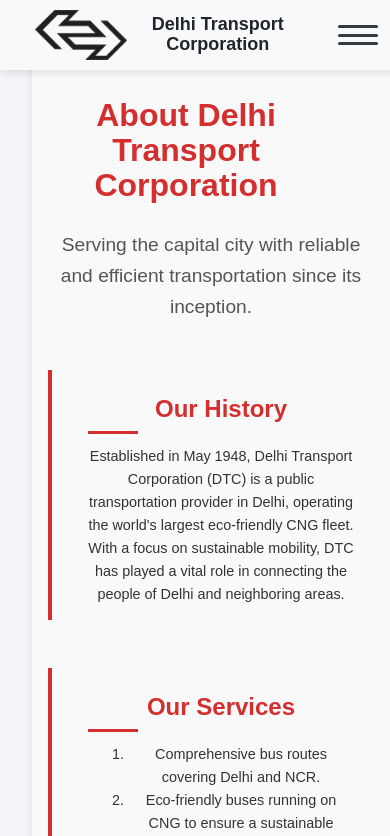
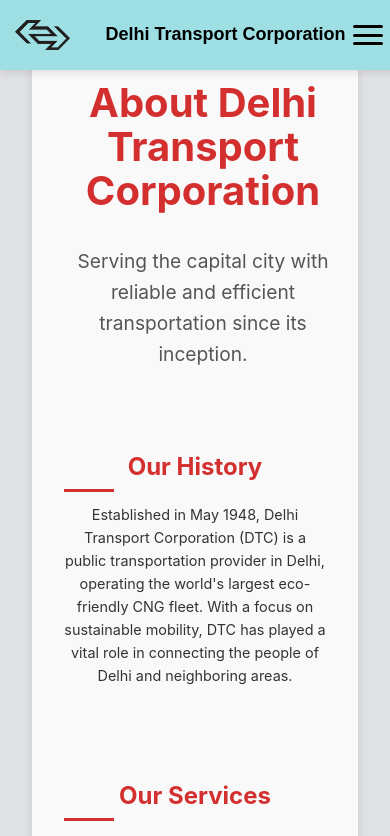
Before and after one commit to karthipannerselvam/user-route_rationalization, a Vue app in the folder user_page/: page /aboutus in a window 390 px wide. Shown: the top 836 px of the page. Built offline with nearby package versions, Linux system fonts and the light colour scheme.

Commit message:
created a aboutus

```diff
--- a/user_page/src/components/topbar.vue
+++ b/user_page/src/components/topbar.vue
@@ -5,9 +5,9 @@
       <h1 class="topbar-title">Delhi Transport Corporation</h1>
     </div>
     <div class="hamburger" @click="toggleMenu">
-      <div class="line"></div>
-      <div class="line"></div>
-      <div class="line"></div>
+      <span class="hamburger-line"></span>
+      <span class="hamburger-line"></span>
+      <span class="hamburger-line"></span>
     </div>
     <div :class="['menu-container', { show: isMenuOpen }]">
       <a
@@ -30,13 +30,10 @@
     return {
       isMenuOpen: false,
       menuItems: [
-        {text: "HOME",route:"/"},
+        { text: "HOME", route: "/" },
         { text: "ABOUT US", route: "/aboutus" },
-        // { text: "FARE LIST", route: "/fare-list" },
-        // { text: "CONCESSION FARES", route: "/concession-fares" },
         { text: "SEARCH", route: "/routes" },
         { text: "CONTACT US", route: "/contact-us" },
-        // { text: "OTHERS", route: "/others" },
       ],
     };
   },
@@ -48,9 +45,6 @@
 };
 </script>
 
-
-
-
 <style scoped>
 /* General Topbar Styling */
 .topbar {
@@ -59,7 +53,7 @@
   left: 0;
   width: 100%;
   height: 70px;
-    background-color: #f8f9fa;
+  background-color: #9edfe3; /* Complementary green shade */
   display: flex;
   align-items: center;
   justify-content: space-between;
@@ -72,20 +66,20 @@
 .logo-container {
   display: flex;
   align-items: center;
-    gap: 15px;
+  gap: 35px;
 }
 
 .topbar-logo {
-    height: 50px;
-    width: auto;
+  height: 30px;
+  width: 40;
 }
 
 .topbar-title {
   font-size: 20px;
   font-weight: bold;
-    color: #212529;
+  color: black;
   margin: 0;
-    margin-right:5px;
+  margin-right: 5px;
 }
 
 .menu-container {
@@ -98,15 +92,16 @@
   text-decoration: none;
   font-size: 14px;
   font-weight: bold;
-    color: #343a40;
+  color: black;
+  border-bottom: #155724;
   padding: 5px 10px;
   border-radius: 5px;
   transition: all 0.3s ease;
 }
 
 .menu-link:hover {
-    background-color: #5664c4;
-    color: #ffffff;
+  background-color: #fff;
+  color: black;
 }
 
 /* Hamburger Icon Styling */
@@ -117,12 +112,12 @@
   width: 30px;
   height: 20px;
   cursor: pointer;
-    margin-right: 17px;
+  margin-right: 22px;
 }
 
-  .hamburger .line {
+.hamburger-line {
   height: 3px;
-    background-color: #343a40;
+  background-color: black;
   border-radius: 2px;
 }
 
@@ -135,13 +130,14 @@
 .menu-container.show {
   display: flex;
   flex-direction: column;
-    background-color: #f8f9fa;
+  background-color: #fff;
   position: absolute;
   top: 70px;
   left: 0;
   width: 100%;
   box-shadow: 0 4px 8px rgba(99, 99, 99, 0.2);
   gap: 10px;
+  margin-top: 2px;
   padding: 20px;
 }
 
--- a/user_page/src/views/aboutus.vue
+++ b/user_page/src/views/aboutus.vue
@@ -156,11 +156,42 @@
 
 @media (max-width: 768px) {
 .about-us {
+  display: flex;
+  flex-direction: column;
+  justify-content: flex-start; /* Stack content from the top */
+  align-items: center;
+  height: auto; /* Allow the height to adjust based on content */
   padding: 1rem;
+  margin: 0 auto;
+  width: 100%; /* Ensure the container spans full width */
+  box-sizing: border-box; /* Include padding in width calculation */
 }
 
-    .header h1 {
-      font-size: 2rem;
+.header {
+  margin-bottom: 1.5rem; /* Add space between header and content */
+  width: 100%; /* Header spans full width */
+  text-align: center; /* Center text */
+  padding-left: 1rem;
+}
+
+.content {
+  display: flex;
+  flex-direction: column;
+  align-items: center;
+  text-align: center; /* Center the text inside sections */
+  gap: 1.5rem; /* Add spacing between sections */
+  width: 100%; /* Ensure the content doesn't overflow */
+  box-sizing: border-box; /* Include padding in width calculation */
+}
+
+.history, .services, .mission, .contact {
+  padding: 1rem;
+  width: 100%; /* Sections span full width inside container */
+  box-sizing: border-box;
+}
+
+.history::before, .services::before, .mission::before, .contact::before {
+  display: none; /* Remove visual indicators for cleaner mobile layout */
 }
 
 h2 {
@@ -171,4 +202,6 @@
   font-size: 0.9rem;
 }
 }
+
+
 </style>
--- a/user_page/src/views/routes.vue
+++ b/user_page/src/views/routes.vue
@@ -1,17 +1,18 @@
-<template>
+x<template>
   <div>
     <topbar />
+    <div class="container">
       <h1>Bus Stops Finder</h1>
 
       <!-- Input for Route ID -->
-    <div>
+      <div class="input-box">
         <label for="routeId">Enter Route ID:</label>
         <input type="number" v-model="routeId" id="routeId" placeholder="Enter route ID" />
         <button @click="fetchStops">Get Stops</button>
       </div>
 
       <!-- Loading Indicator -->
-    <div v-if="loading">Loading...</div>
+      <div v-if="loading" class="loading">Loading...</div>
 
       <!-- Error Message -->
       <div v-if="error" class="error">{{ error }}</div>
@@ -32,8 +33,7 @@
             </div>
           </div>
         </div>
-
-
+      </div>
     </div>
   </div>
 </template>
@@ -46,9 +46,7 @@
 
 export default {
   components: {
-
     topbar
-
   },
   data() {
     return {
@@ -140,105 +138,48 @@
 };
 </script>
 
-<style>
-.stops-line {
-  display: flex;
-  flex-direction: column;
-  align-items: flex-start;
-  margin: 20px auto;
-  padding: 0 15px;
-  max-width: 600px;
-  background-color: #fff;
-  border: 1px solid #ddd;
-  border-radius: 8px;
-  box-shadow: 0 2px 4px rgba(0, 0, 0, 0.1);
-}
-
-.stop-item {
-  display: flex;
-  align-items: center;
-  position: relative;
-  padding: 20px 0;
-  margin-left: 20px;
-}
-
-.line-connector {
-  position: absolute;
-  left: -20px;
-  top: 0;
-  bottom: 0;
-  width: 0px; /* Very thin line */
-  background-color: #007BFF;
-  z-index: 1;
-  padding: 1px;
-}
-
-.dot {
-  position: absolute;
-  left: -6px;
-  top: 50%;
-  transform: translateY(-50%);
-  width: 0px;
-  height: 2px;
-  background-color: #fff;
-  border: 3px solid #007BFF;
-  border-radius: 50%;
-  z-index: 2;
-  padding: 5px;
-}
-
-.stop-info {
-  padding-left: 20px;
-  display: flex;
-  flex-direction: column;
-}
-
-.stop-name {
-  font-size: 16px;
-  font-weight: bold;
-  color: #333;
-}
-
-.stop-id {
-  font-size: 12px;
-  color: #555;
-}
-
+<style scoped>
 body {
   font-family: 'Arial', sans-serif;
-  background-color: #f4f4f9;
   margin: 0;
   padding: 0;
   color: #333;
+  background-color: #E0F7FA; /* Light cyan background color */
+}
+
+.container {
+  max-width: 1200px;
+  margin: 0 auto;
+  padding: 20px;
+  margin-top: 70px;
+  border-radius: 5px;
+  background-color: #9edfe3; /* Light cyan background color */
 }
 
 h1 {
-  font-size: 2em; /* Adjust size as needed */
-  margin-top: 50px; /* Space below the heading */
-  margin-right: 50px;
+  font-size: 2.5em;
+  margin-top: 20px;
+  text-align: center;
+  color: black; /* Complementary green shade */
 }
 
 h2 {
-  font-size: 1.5em; /* Adjust size as needed */
-  margin-bottom: 15px; /* Space below the heading */
+  font-size: 1.8em;
+  margin-bottom: 15px;
+  text-align: center;
+  color: black;
 }
 
-h3 {
-  font-size: 1.2em; /* Adjust size as needed */
-  margin-bottom: 10px; /* Space below the heading */
-}
- h1,h2, h3 {
-  color: #333;
+.input-box {
+  background-color: #ffffff;
+  padding: 20px;
+  border-radius: 8px;
+  box-shadow: 0 4px 8px rgba(0, 0, 0, 0.1);
+  max-width: 400px;
+  margin: 20px auto;
   text-align: center;
 }
 
-/* Container */
-div {
-  margin: 0 auto;
-  padding: 0 20px;
-}
-
-/* Input and Button Styles */
 label {
   font-weight: bold;
   display: block;
@@ -248,13 +189,13 @@
 
 input[type="number"] {
   width: 100%;
-  max-width: 400px;
   padding: 10px;
   border: 2px solid #ccc;
   border-radius: 8px;
   font-size: 16px;
   transition: border-color 0.3s ease;
   outline: none;
+  max-width: 300px ;
   box-shadow: inset 0 1px 3px rgba(0, 0, 0, 0.1);
 }
 
@@ -280,7 +221,6 @@
   transform: translateY(-2px);
 }
 
-/* Loading Indicator */
 .loading {
   text-align: center;
   font-size: 18px;
@@ -288,7 +228,6 @@
   margin: 20px 0;
 }
 
-/* Error Message */
 .error {
   text-align: center;
   color: #d9534f;
@@ -300,73 +239,88 @@
   border-radius: 8px;
 }
 
-/* Map Container */
 .map-container {
-  width: 100%;
+  width: 90%;
   max-width: 1000px;
-  height: 500px;
+  height: 400px;
   margin: 20px auto;
-  border: none;
+  border:#ccc 3px;
   border-radius: 12px;
   box-shadow: 0 4px 8px rgba(0, 0, 0, 0.1);
   overflow: hidden;
 }
 
-/* Stops List */
-.stops-list {
+.stops-line {
+  display: flex;
+  flex-direction: column;
+  align-items: flex-start;
   margin: 20px auto;
-  padding: 15px;
+  padding: 0 15px;
+  max-width: 600px;
+  max-height: 400px; /* Set max height */
+  overflow-y: auto; /* Enable vertical scrolling */
   background-color: #fff;
   border: 1px solid #ddd;
   border-radius: 8px;
   box-shadow: 0 2px 4px rgba(0, 0, 0, 0.1);
-  max-width: 600px;
 }
 
-.stops-list h3 {
-  text-align: center;
-  color: #007BFF;
-  margin-bottom: 10px;
+.stop-item {
+  display: flex;
+  align-items: center;
+  position: relative;
+  padding: 20px 0;
+  margin-left: 20px;
 }
 
-.stops-list ul {
-  list-style: none;
-  margin: 0;
-  padding: 0;
+.line-connector {
+  position: absolute;
+  left: -20px;
+  top: 0;
+  bottom: 0;
+  width: 2px; /* Very thin line */
+  background-color: #007BFF;
+  z-index: 1;
 }
 
-.stops-list li {
-  padding: 10px;
-  margin: 5px 0;
-  border-bottom: 1px solid #ddd;
-  display: flex;
-  justify-content: space-between;
-  align-items: center;
-  transition: background-color 0.3s ease;
+.dot {
+  position: absolute;
+  left: -6px;
+  top: 50%;
+  transform: translateY(-50%);
+  width: 12px;
+  height: 12px;
+  background-color: #fff;
+  border: 3px solid #007BFF;
+  border-radius: 50%;
+  z-index: 2;
 }
 
-.stops-list li:last-child {
-  border-bottom: none;
+.stop-info {
+  padding-left: 20px;
+  display: flex;
+  flex-direction: column;
 }
 
-.stops-list li:hover {
-  background-color: #f8f9fa;
-  cursor: pointer;
+.stop-name {
+  font-size: 16px;
+  font-weight: bold;
+  color: #333;
+}
+
+.stop-id {
+  font-size: 12px;
+  color: #555;
 }
 
 /* Responsive Design */
 @media (max-width: 768px) {
-  input[type="number"], button {
-    width: 100%;
-  }
-
   .map-container {
     height: 400px;
   }
 
-  .stops-list {
+  .stops-line {
     max-width: 100%;
   }
 }
-
 </style>
```
Also changed, not shown: user_page/src/views/NearbyBuses.vue (indentation only), user_page/src/views/dashboard.vue (indentation only). Lines whose indentation alone changed are shown as unchanged.
